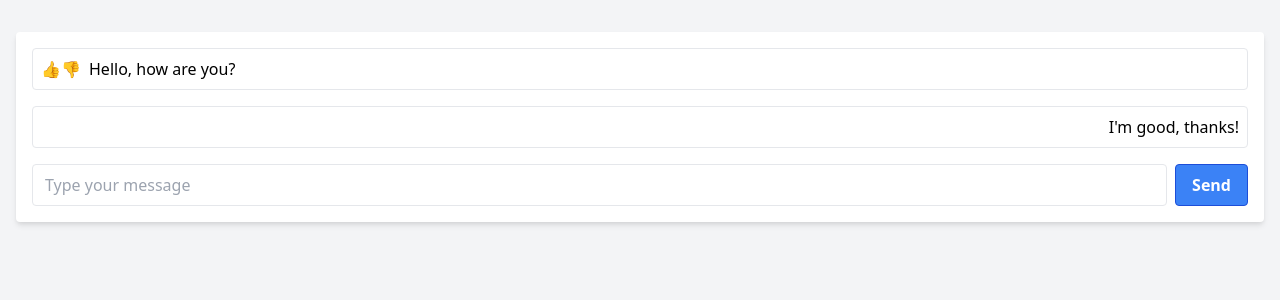
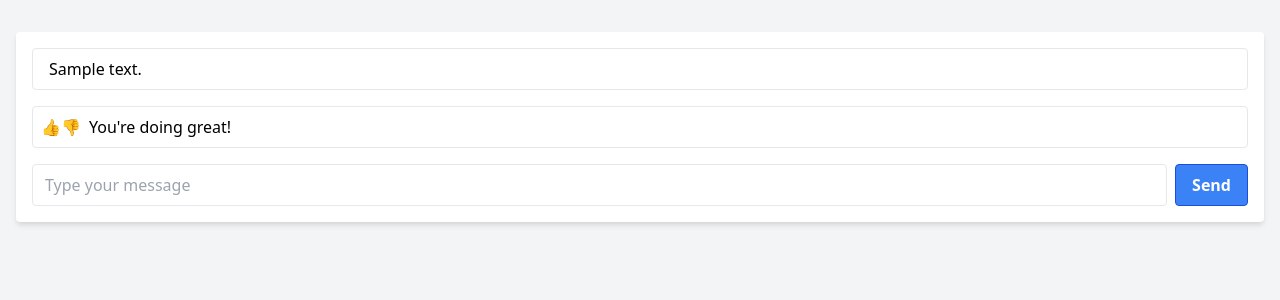
Before and after one commit to amirerfantim/ChatbotHub, a Django app: page /chat-details/1/ in a window 1280 px wide. Shown: the part 80-380 px from the top of the page. Run offline with Django 4.2, Linux system fonts and the light colour scheme; a user stored in the database is signed in; tables that the repository leaves empty hold one stand-in row (values such as "Sample post").

Commit message:
Add feature send message from user

```diff
--- a/torob_chatbot/chatbot/urls.py
+++ b/torob_chatbot/chatbot/urls.py
@@ -2,7 +2,8 @@ from django.conf import settings
 from django.conf.urls.static import static
 from django.urls import path
 
-from .views import register, home, login_view, chatbot_list, start_conversation, chat_details, chat_history
+from .views import register, home, login_view, chatbot_list, start_conversation, chat_details, chat_history, \
+    send_message
 
 urlpatterns = [
     path('register/', register, name='register'),
@@ -11,6 +12,7 @@ urlpatterns = [
     path('chatbots/', chatbot_list, name='chatbot-list'),
     path('start-conversation/', start_conversation, name='start_conversation'),
     path('chat-details/<int:conversation_id>/', chat_details, name='chat_details'),
+    path('send-message/<int:conversation_id>/', send_message, name='send_message'),
     path('chat-history/', chat_history, name='chat_history'),
 
 ]
--- a/torob_chatbot/chatbot/views.py
+++ b/torob_chatbot/chatbot/views.py
@@ -4,7 +4,7 @@ from .forms import RegistrationForm, LoginForm
 from django.shortcuts import render, redirect
 from django.contrib.auth import authenticate, login
 from django.contrib import messages
-from .models import CustomUser, Conversation, Chatbot
+from .models import CustomUser, Conversation, Chatbot, Message
 from django.views.decorators.csrf import csrf_exempt
 from django.core.paginator import Paginator, EmptyPage, PageNotAnInteger
 
@@ -60,6 +60,7 @@ def chatbot_list(request):
     chatbots = Chatbot.objects.all()
     return render(request, 'chatbot-list.html', {'chatbots': chatbots})
 
+
 @csrf_exempt
 @login_required()
 def start_conversation(request):
@@ -74,6 +75,7 @@ def start_conversation(request):
     chatbots = Chatbot.objects.all()
     return render(request, 'chatbot-list.html', {'chatbots': chatbots})
 
+
 @csrf_exempt
 @login_required()
 def chat_details(request, conversation_id):
@@ -81,6 +83,7 @@ def chat_details(request, conversation_id):
     messages = conversation.message_set.all()
 
     return render(request, 'chat-details.html', {'conversation': conversation, 'messages': messages})
+
 
 @csrf_exempt
 @login_required()
@@ -99,6 +102,26 @@ def chat_history(request):
 
     return render(request, 'chat-list.html', {'conversations': conversations})
 
+
+@csrf_exempt
+@login_required
+def send_message(request, conversation_id):
+    if request.method == 'POST':
+        content = request.POST.get('content', '')
+
+        if content:
+            conversation = Conversation.objects.get(pk=conversation_id)
+            user = request.user
+            message = Message.objects.create(conversation=conversation, user=user, content=content)
+            return redirect('chat_details', conversation_id=conversation_id)
+
+        else:
+            messages.error(request, 'Message cannot be empty.')
+
+    return redirect('chat_history')
+
+
+
 @csrf_exempt
 def home(request):
     return render(request, 'home.html')
--- a/torob_chatbot/templates/chat-details.html
+++ b/torob_chatbot/templates/chat-details.html
@@ -1,3 +1,4 @@
+<!-- templates/chat-details.html -->
 <!DOCTYPE html>
 <html lang="en">
 <head>
@@ -20,22 +21,29 @@
     <div class="container mx-auto p-4 mt-4">
         <div class="chat-container bg-white rounded p-4 shadow-md">
             <div class="chat-messages">
-                <!-- Display chat messages here -->
-                <div class="message received flex items-center mb-2  border rounded p-2 mb-4 hover:bg-gray-100">
-                    <button class="btn-like">👍</button>
-                    <button class="btn-dislike">👎</button>
-                    <div class="message-content ml-2">Hello, how are you?</div>
-                </div>
-                <div class="message sent flex items-center justify-end  border rounded p-2 mb-4 hover:bg-gray-100">
-                    <div class="message-content">I'm good, thanks!</div>
-                </div>
-                <!-- Add more chat messages as needed -->
+                {% for message in conversation.message_set.all %}
+                    <div class="{% if message.user == request.user %}message sent{% else %}message received{% endif %} flex items-center mb-2  border rounded p-2 mb-4 hover:bg-gray-100">
+                        <!-- User Message -->
+                        <div class="message-content ml-2">{{ message.content }}</div>
+                    </div>
+                    {% if message.user == request.user %}
+                        <!-- Chatbot Message (below user message) -->
+                        <div class="message received flex items-center mb-2 border rounded p-2 mb-4 hover:bg-gray-100">
+                            <button class="btn-like">👍</button>
+                            <button class="btn-dislike">👎</button>
+                            <div class="message-content ml-2">You're doing great!</div>
+                        </div>
+                    {% endif %}
+                {% endfor %}
             </div>
             <!-- Message Input -->
-            <div class="message-input flex items-center">
-                <input type="text" placeholder="Type your message" class="flex-1 border rounded py-2 px-3 mr-2">
-                <button class="bg-blue-500 hover:bg-blue-700 text-white font-bold py-2 px-4 border border-blue-700 rounded">Send</button>
-            </div>
+            <form method="post" action="{% url 'send_message' conversation.id %}">
+                {% csrf_token %}
+                <div class="message-input flex items-center">
+                    <input type="text" name="content" placeholder="Type your message" class="flex-1 border rounded py-2 px-3 mr-2">
+                    <button type="submit" class="bg-blue-500 hover:bg-blue-700 text-white font-bold py-2 px-4 border border-blue-700 rounded">Send</button>
+                </div>
+            </form>
         </div>
     </div>
 </body>
```
